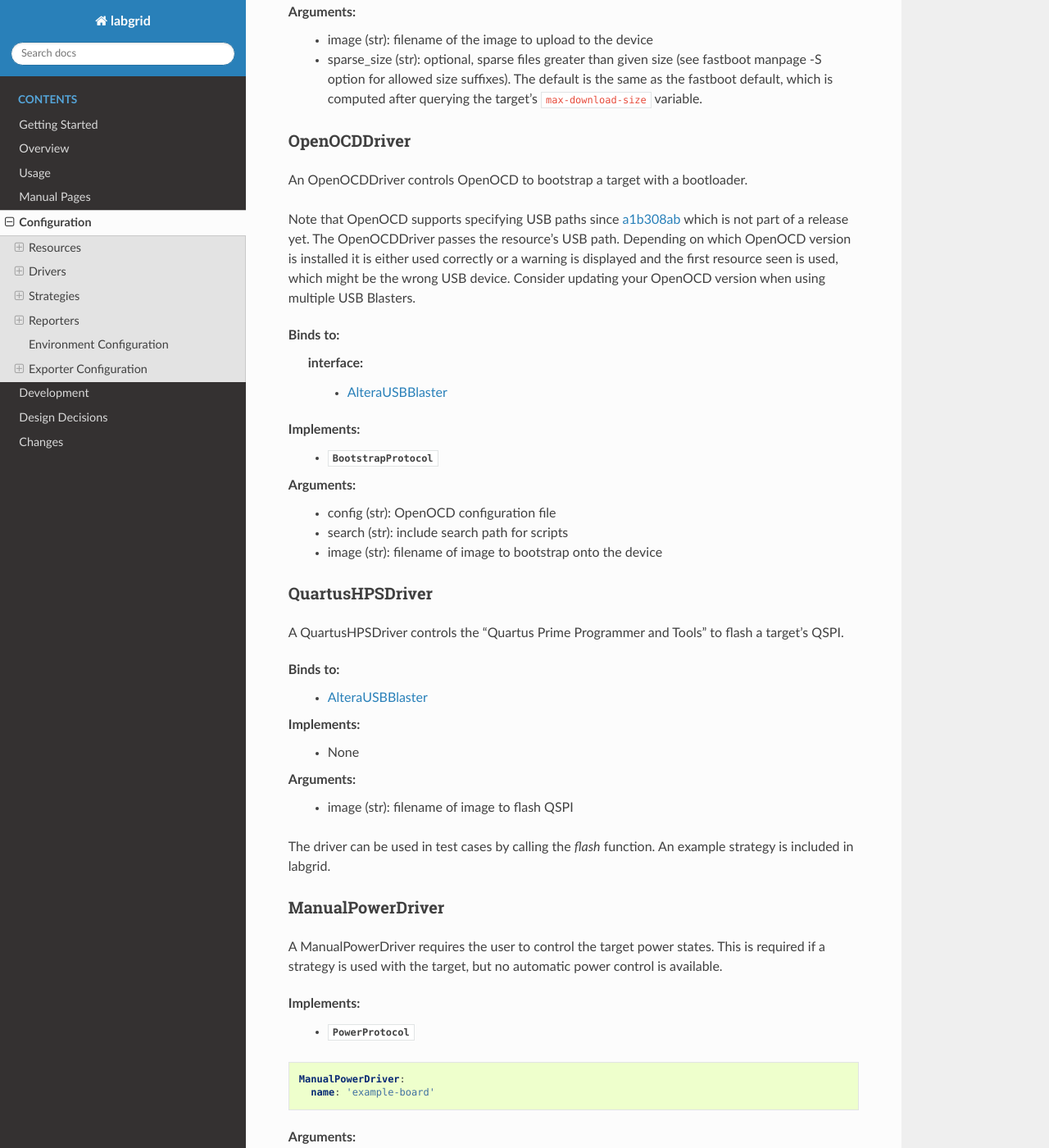
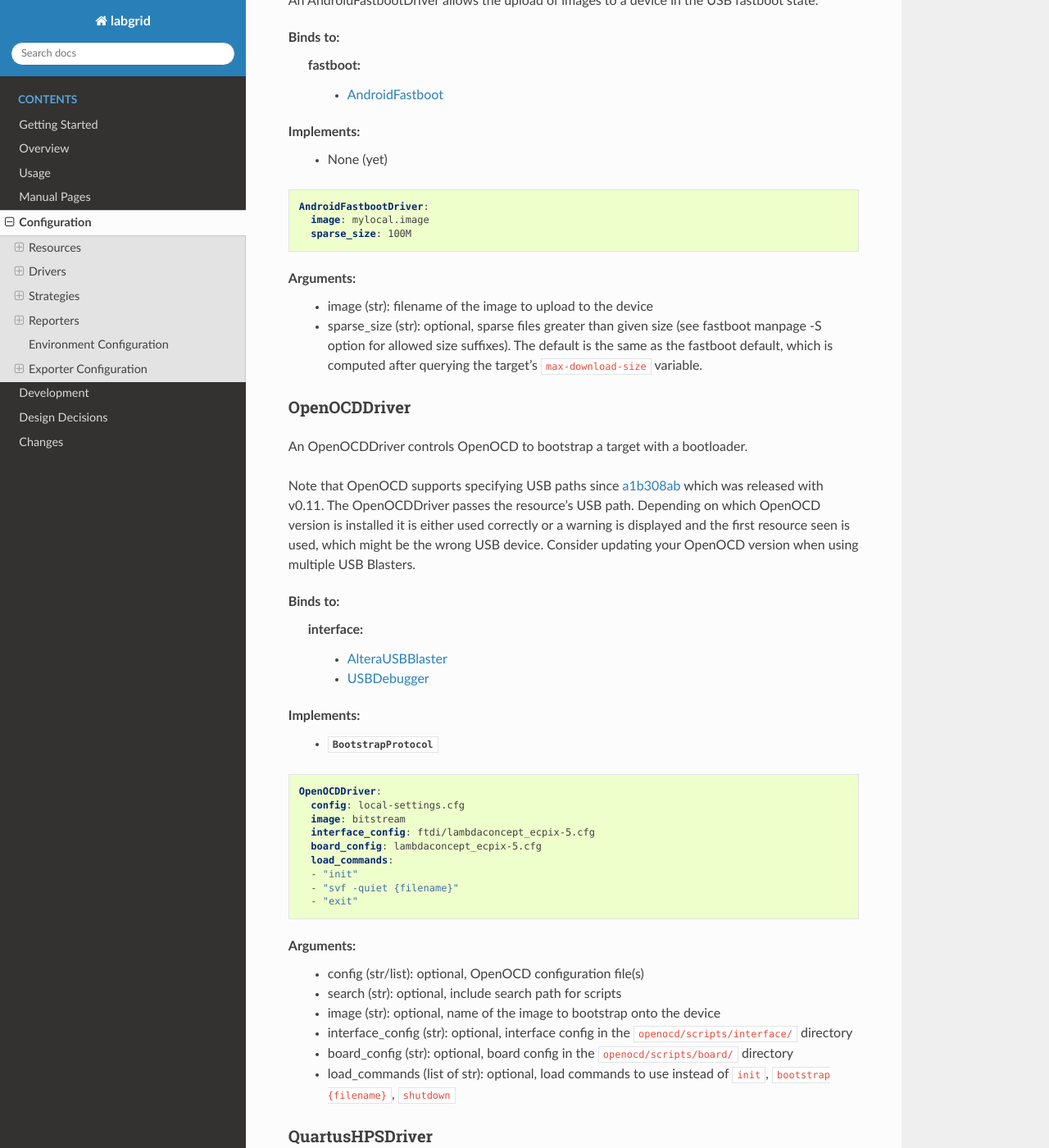
Before and after one commit to labgrid-project/labgrid, a Sphinx documentation site: the page built from doc/configuration.rst, in a window 1280 px wide and 1400 px high, scrolled down 27775 px. Shown: the whole window at 82% size. Built offline with Sphinx 7.4.7 and the Read the Docs theme 2.0.0, drawn with Linux system fonts in a browser that asks for light colours; pages that are not in the unit, such as notebooks, are missing from menus; some of the changed text lies outside the part shown.

Commit message:
doc/configuration: document OpenOCDDriver changes
Also the USB path filtering is now released as part of v0.11.

Signed-off-by: Jan Luebbe <jlu@pengutronix.de>

```diff
--- a/doc/configuration.rst
+++ b/doc/configuration.rst
@@ -552,6 +552,22 @@ An AlteraUSBBlaster resource describes an Altera USB blaster.
 Used by:
   - `OpenOCDDriver`_
   - `QuartusHPSDriver`_
+
+USBDebugger
+~~~~~~~~~~~
+An USBDebugger resource describes a JTAG USB adapter (for example an FTDI
+FT2232H).
+
+.. code-block:: yaml
+
+   USBDebugger:
+     match:
+       ID_PATH: 'pci-0000:00:10.0-usb-0:1.4'
+
+- match (dict): key and value for a udev match, see `udev Matching`_
+
+Used by:
+  - `OpenOCDDriver`_
 
 SNMPEthernetPort
 ~~~~~~~~~~~~~~~~
@@ -1347,8 +1363,7 @@ OpenOCDDriver
 An OpenOCDDriver controls OpenOCD to bootstrap a target with a bootloader.
 
 Note that OpenOCD supports specifying USB paths since
-`a1b308ab <https://sourceforge.net/p/openocd/code/ci/a1b308ab/>`_ which is not
-part of a release yet.
+`a1b308ab <https://sourceforge.net/p/openocd/code/ci/a1b308ab/>`_ which was released with v0.11.
 The OpenOCDDriver passes the resource's USB path.
 Depending on which OpenOCD version is installed it is either used correctly or
 a warning is displayed and the first resource seen is used, which might be the
@@ -1358,14 +1373,30 @@ Consider updating your OpenOCD version when using multiple USB Blasters.
 Binds to:
   interface:
     - `AlteraUSBBlaster`_
+    - `USBDebugger`_
 
 Implements:
   - :any:`BootstrapProtocol`
 
-Arguments:
-  - config (str): OpenOCD configuration file
-  - search (str): include search path for scripts
-  - image (str): filename of image to bootstrap onto the device
+.. code-block:: yaml
+
+   OpenOCDDriver:
+     config: local-settings.cfg
+     image: bitstream
+     interface_config: ftdi/lambdaconcept_ecpix-5.cfg
+     board_config: lambdaconcept_ecpix-5.cfg
+     load_commands:
+     - "init"
+     - "svf -quiet {filename}"
+     - "exit"
+
+Arguments:
+  - config (str/list): optional, OpenOCD configuration file(s)
+  - search (str): optional, include search path for scripts
+  - image (str): optional, name of the image to bootstrap onto the device
+  - interface_config (str): optional, interface config in the ``openocd/scripts/interface/`` directory
+  - board_config (str): optional, board config in the ``openocd/scripts/board/`` directory
+  - load_commands (list of str): optional, load commands to use instead of ``init``, ``bootstrap {filename}``, ``shutdown``
 
 QuartusHPSDriver
 ~~~~~~~~~~~~~~~~
```
